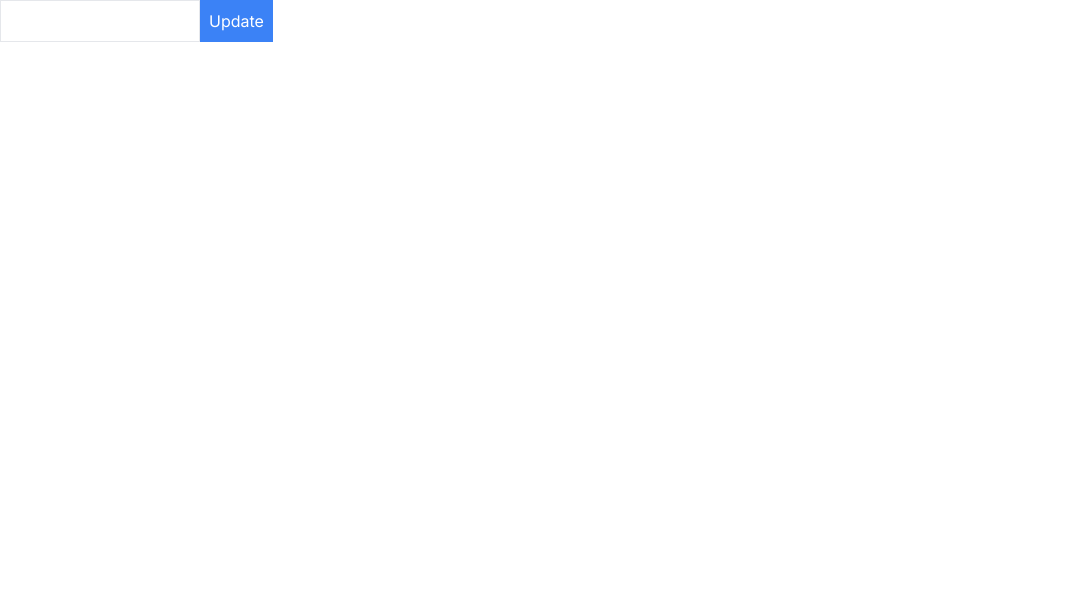
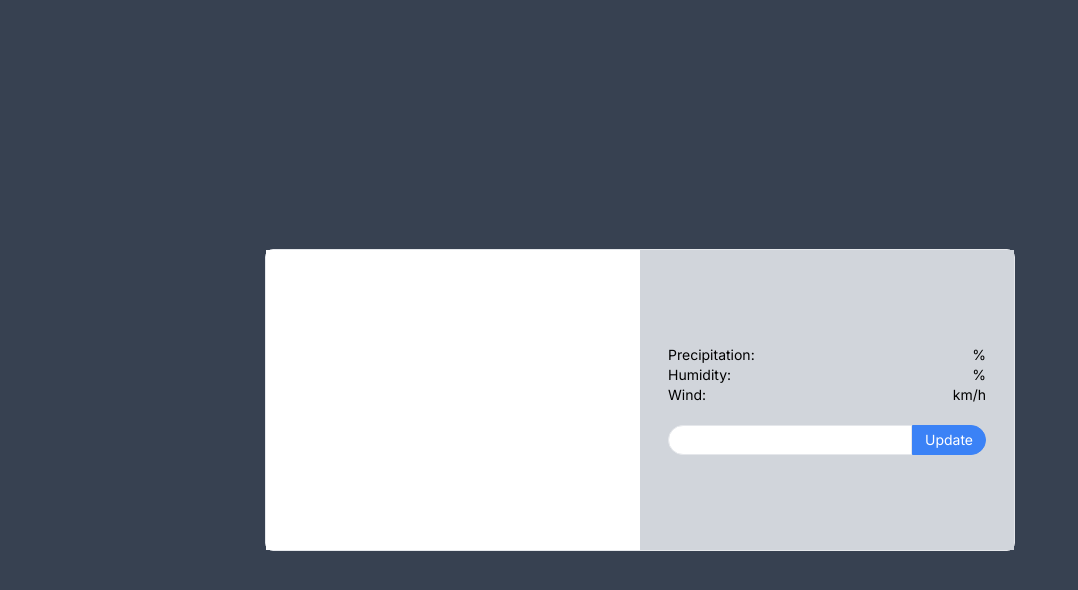
Before and after one commit to dia-nguyen/weather-app, a Next.js app: page / in a window 1280 px wide. Shown: the top 590 px of the page, without its empty margins (0-1078 px from the left). Built offline with nearby package versions, Linux system fonts and the light colour scheme.

Commit message:
Basic UI, functionality for fetching weekly forecast

```diff
--- a/app/api/weather/weather.tsx
+++ b/app/api/weather/weather.tsx
@@ -8,7 +8,8 @@ export async function GET(location:string, type:string) {
     const response = await fetch(url)
 
     if (!response.ok) {
-      throw new Error("oops")
+      console.log('response',response);
+      throw new Error(`There's been a problem. Code: ${response.status}`)
     }
 
     return await response.json()
--- a/app/page.tsx
+++ b/app/page.tsx
@@ -1,10 +1,11 @@
 import { useEffect, useState } from "react";
 import { GET } from "./api/weather/weather";
 import Weather from "@/components/Weather";
+import WeatherUI from "@/components/WeatherUI";
 
 export default async function Home() {
   return (
-    <main >
+    <main className=" w-full h-screen grid bg-gray-700">
       <Weather/>
     </main>
   )
--- /dev/null
+++ b/components/CurrentWeatherBlock.tsx
@@ -0,0 +1,27 @@
+
+interface CurrentWeatherProps {
+  weather: {
+    location: string,
+    date: string,
+    dayOfWeek: string,
+    temperature: string,
+    weatherDescription: string
+  };
+}
+
+export default function CurrentWeather({weather}:CurrentWeatherProps) {
+  return (
+    <div className="h-[300px] p-7 flex flex-col bg-white">
+      <div className="flex-grow">
+        <p className="text-2xl font-bold">{weather.dayOfWeek}</p>
+        <p>{weather.date}</p>
+        <p>{weather.location}</p>
+      </div>
+      <div className="">
+        <p className="text-5xl font-medium">{weather.temperature}</p>
+        <p className="font-medium">{weather.weatherDescription}</p>
+
+      </div>
+    </div>
+  )
+}
--- /dev/null
+++ b/components/CurrentWeatherDetails.tsx
@@ -0,0 +1,18 @@
+
+interface CurrentWeatherDetailsProps {
+  details: {
+    precipitation: string,
+    humidity: string,
+    windSpeed: string,
+  };
+}
+
+export default function CurrentWeatherDetails ({details} : CurrentWeatherDetailsProps) {
+  return (
+    <div className="w-full grid grid-cols-2">
+      <span>Precipitation:</span> <span className="text-right">{details.precipitation}%</span>
+      <span>Humidity:</span> <span className="text-right">{details.humidity}%</span>
+      <span>Wind:</span> <span className="text-right">{details.windSpeed} km/h</span>
+    </div>
+  )
+}
--- a/components/LocationInput.tsx
+++ b/components/LocationInput.tsx
@@ -11,9 +11,10 @@ export default function LocationInput({handleClick}: LocationInputProps) {
     <form onSubmit={(e)=>{
       e.preventDefault();
       handleClick(query);
-    }}>
-      <input className="border p-2 w-[200px] text-black" value={query} onChange={((event) => setQuery(event.target.value))}/>
-      <button type="submit" className="border bg-blue-500 text-white p-2 border-blue-500">Update</button>
+    }}
+    className="w-full flex">
+      <input className="border w-full text-black text-sm px-3 py-1 flex-grow-1  rounded-tl-full rounded-bl-full" value={query} onChange={((event) => setQuery(event.target.value))}/>
+      <button type="submit" placeholder="location" className="border bg-blue-500 text-white border-blue-500 px-3 py-1 text-sm rounded-tr-full rounded-br-full">Update</button>
     </form>
   )
 }
--- a/components/Weather.tsx
+++ b/components/Weather.tsx
@@ -1,26 +1,41 @@
 "use client";
 
-import fetchCurrentWeather from "@/lib/weather-forecast";
+import fetchCurrentWeather, { fetchWeeklyForecast } from "@/lib/weather-forecast";
 import LocationInput from "./LocationInput";
 import { useEffect, useState } from "react";
-import WeatherBlock from "./WeatherBlock";
+import WeeklyForecast from "./WeeklyForecast";
+import CurrentWeatherBlock from "./CurrentWeatherBlock";
+import CurrentWeatherDetails from "./CurrentWeatherDetails";
 
 
 export default function Weather() {
   const [location, setLocation] = useState("");
-  const [realTimeWeather, setRealTimeWeather] = useState<{date: string; dayOfWeek: string; location: string; temperature: string; weatherDescription: string}>({
+  const [realTimeWeather, setRealTimeWeather] = useState<{date: string; dayOfWeek: string; location: string; temperature: string; weatherDescription: string, details: {
+    precipitation: string,
+    humidity: string,
+    windSpeed: string
+  }}>({
     date: '',
     dayOfWeek:'',
     location:'',
     temperature:'',
     weatherDescription:'',
+    details: {
+      precipitation: '',
+      humidity: '',
+      windSpeed: '',
+    }
   });
+
+  const [forecast, setForecast] = useState()
 
   useEffect(() => {
     if(location) {
       (async () => {
-        const results = await fetchCurrentWeather(location);
-        setRealTimeWeather(results)
+        const realTimeResults = await fetchCurrentWeather(location);
+        setRealTimeWeather(realTimeResults);
+        const forecastResults = await fetchWeeklyForecast(location);
+        setForecast(forecastResults);
 
       })();
 
@@ -29,9 +44,15 @@ export default function Weather() {
   }, [location])
 
   return (
-    <div>
-      <LocationInput handleClick={setLocation}/>
-      <WeatherBlock realTimeWeather={realTimeWeather}/>
+    <div className="border m-auto rounded-lg grid grid-cols-2 w-[750px]">
+      {realTimeWeather?<CurrentWeatherBlock weather={realTimeWeather}/>:""}
+
+      <div className="bg-gray-300 p-7 relative flex flex-col gap-5 justify-center text-sm">
+        {realTimeWeather? <CurrentWeatherDetails details={realTimeWeather.details}/> : ""}
+        {forecast?<WeeklyForecast forecast={forecast}/> :""}
+        <LocationInput handleClick={setLocation}/>
+      </div>
     </div>
+
   )
 }
--- a/components/WeatherBlock.tsx
+++ /dev/null
@@ -1,23 +0,0 @@
-
-interface WeatherBlockProps {
-  realTimeWeather: {
-    location: string,
-    date: string,
-    dayOfWeek: string,
-    temperature: string,
-    weatherDescription: string
-  };
-}
-
-export default function WeatherBlock({realTimeWeather}:WeatherBlockProps) {
-
-  return (
-    <div>
-      <p>{realTimeWeather.location}</p>
-      <p>{realTimeWeather.date}</p>
-      <p>{realTimeWeather.dayOfWeek}</p>
-      <p>{realTimeWeather.temperature}</p>
-      <p>{realTimeWeather.weatherDescription}</p>
-    </div>
-  )
-}
--- /dev/null
+++ b/components/WeatherUI.tsx
@@ -0,0 +1,55 @@
+"use client";
+
+import LocationInput from "./LocationInput";
+import { useEffect, useState } from "react";
+
+
+export default function WeatherUI() {
+  const [location, setLocation] = useState("");
+
+  return (
+    <div className="border m-auto rounded-lg grid grid-cols-2 w-[600px]">
+      {/* <LocationInput handleClick={setLocation}/> */}
+      <div className="h-[300px] grid p-7">
+        <div>
+          <p>Tuesday</p>
+          <p>15 Jan 2019</p>
+          <p>Vancouver</p>
+        </div>
+
+        <div>
+          <p className="text-6xl">29 C</p>
+          <p>Sunny</p>
+        </div>
+
+      </div>
+      <div className="bg-gray-300 p-7">
+        <div className="w-full grid grid-cols-2">
+          <span>Precipitation:</span> <span className="text-right">0%</span>
+
+        </div>
+
+        <div className="grid grid-cols-4 my-3 border rounded-lg">
+          <div className="bg-white p-2 text-center">
+            <p>Tues</p>
+            <p>29C</p>
+          </div>
+          <div className="p-2 text-center">
+            <p>Tues</p>
+            <p>29C</p>
+          </div>
+          <div className="p-2 text-center">
+            <p>Tues</p>
+            <p>29C</p>
+          </div>
+          <div className="p-2 text-center">
+            <p>Tues</p>
+            <p>29C</p>
+          </div>
+
+        </div>
+        <div className="text-sm border w-full px-1 py-2 rounded-full text-center">Change Location</div>
+      </div>
+    </div>
+  )
+}
--- /dev/null
+++ b/components/WeeklyForecast.tsx
@@ -0,0 +1,13 @@
+
+export default function WeeklyForecast({forecast}) {
+  return (
+    <div className="grid grid-cols-6 border rounded-lg">
+      {forecast.map((day:string, index:any) => (
+          <div key={index} className={`p-2 text-center ${index == 0 ? "bg-white": ""}`}>
+            <p>{day.dayOfWeek}</p>
+            <p>{day.temperature}</p>
+          </div>
+        ))}
+    </div>
+  )
+}
--- a/lib/date.tsx
+++ b/lib/date.tsx
@@ -1,4 +1,4 @@
-const DAYS_OF_WEEK = ["Sunday","Monday","Tuesday","Wednesday","Thursday","Friday","Saturday"]
+const DAYS_OF_WEEK = ["Sun","Mon","Tue","Wed","Thu","Fri","Sat"]
 
 export default function getCurrentDay(date:string) {
   const currentDate = new Date(date);
--- a/lib/weather-forecast.tsx
+++ b/lib/weather-forecast.tsx
@@ -42,11 +42,24 @@ export default async function fetchCurrentWeather(loc:string) {
     location: location.name.split(", ")[0],
     temperature: `${ data.values.temperature}°`,
     weatherDescription: weatherDescription,
+    details: {
+      precipitation: data.values.precipitationProbability,
+      humidity: data.values.humidity,
+      windSpeed: data.values.windSpeed
+    }
   }
 }
 
 
-export async function fetchDailyForecast(loc:string) {
-  const currentWeather = await GET(loc, "forecast");
-  console.log('currentWeather',currentWeather);
+export async function fetchWeeklyForecast(loc:string) {
+  const forecast = await GET(loc, "forecast");
+  const daily = forecast.timelines.daily
+
+  return daily.map((day)=> ({
+    date: getCurrentDate(day.time),
+    dayOfWeek: getCurrentDay(day.time),
+    temperature: `${ day.values.temperatureAvg}°`,
+    weatherDescription: WEATHER_CODE_DESCRIPTIONS[day.values.weatherCodeMax]
+  }))
+
 }
--- a/weather.tsx
+++ /dev/null
@@ -1,6 +0,0 @@
-const options = {method: 'GET', headers: {accept: 'application/json'}};
-
-fetch('https://api.tomorrow.io/v4/weather/forecast?location=new%20york&apikey=Dwjbgs39bUV0xPUN9waZ285IuXkLY6Re', options)
-  .then(response => response.json())
-  .then(response => console.log(response))
-  .catch(err => console.error(err));
```
